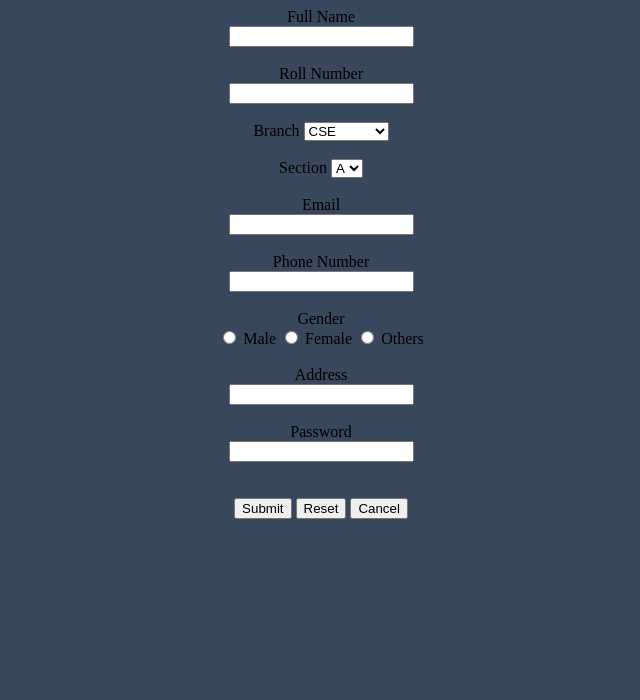
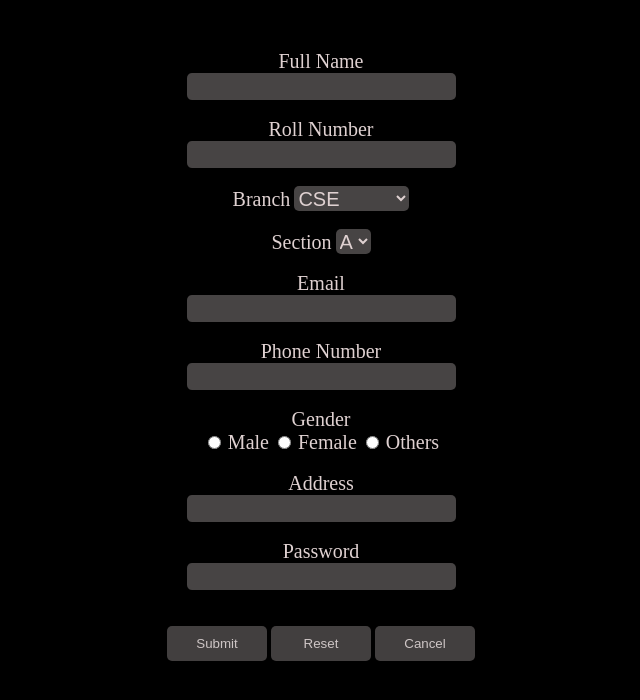
Before and after one commit to charan-nunnabhatla/registration, a plain HTML site: page index.html in a window 1280 px wide. Shown: the whole page, without its empty margins (319-959 px from the left). Drawn offline with Linux system fonts and the light colour scheme.

Commit message:
made morden

```diff
--- a/style.css
+++ b/style.css
@@ -1,9 +1,45 @@
 body{
     text-align: center;
-    background-color: #39475c;
+    background-color: #000000;
     align-items: center;
+    margin-top: 50px;
 }
 
+.input{
+    border: none;
+    border-radius: 5px;
+    height: 25px;
+    background-color: #474444;
+    transition: opacity 0.15s;
+    color: #dfd1d1;
+    font-size: 20px;
+}
+.input:hover{
+    opacity: 0.8;
+}
+.input:active{
+    border: none;
+}
+.text{
+    color: #dfd1d1;
+    font-size: 20px;
+}
+
+.buttons{
+    color: #cec6c6;
+    background-color: #423f3f;
+    border: none;
+    border-radius: 5px;
+    height: 35px;
+    width: 100px;cursor: pointer;
+    transition: opacity 0.15s;
+}
+.buttons:hover{
+    opacity: 0.8;
+}
+.buttons:active{
+
+}
 
 form{
     /* position: absolute; */
```
